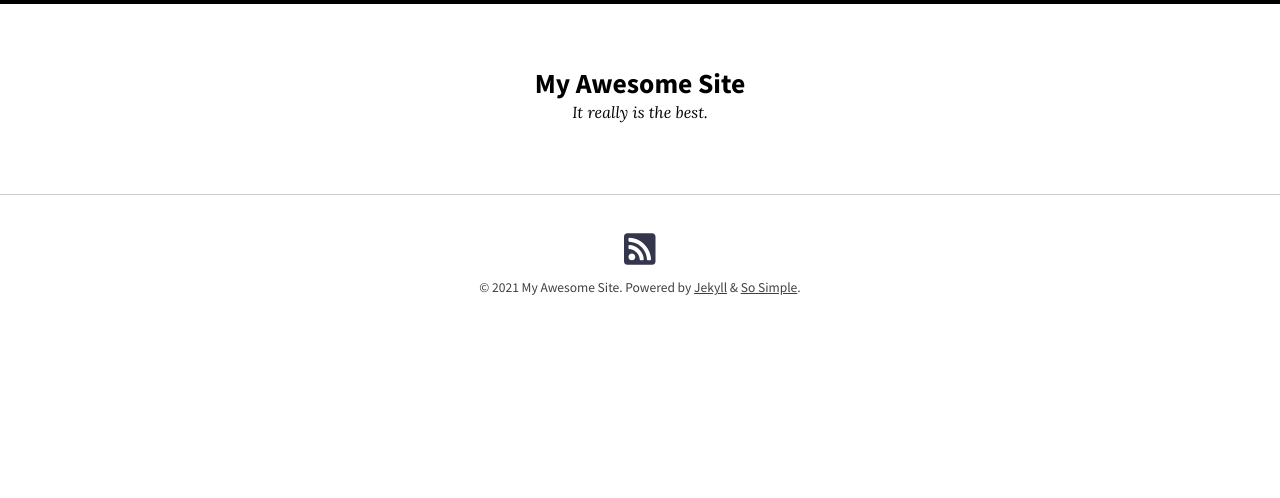
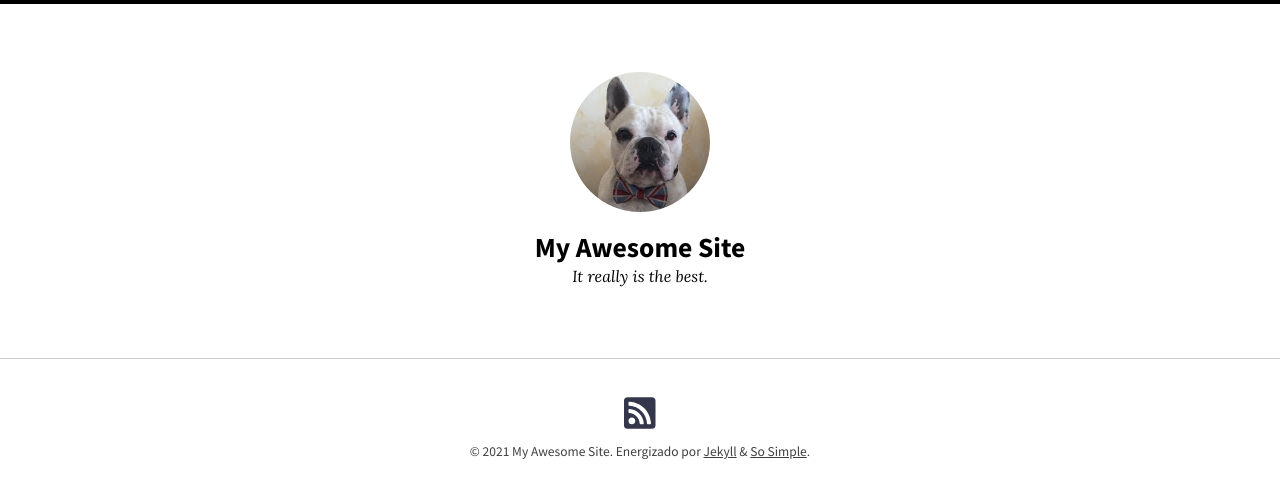
Before and after one commit to noobchamp/blog, a Jekyll site: the page built from index.md, in a window 1280 px wide. Shown: the top 498 px of the page. Built offline with Jekyll 4.4.1, drawn with Linux system fonts in a browser that asks for light colours; nearby versions of some CDN libraries.

Commit message:
Edit config

```diff
--- a/_config.yml
+++ b/_config.yml
@@ -16,12 +16,12 @@
 theme: jekyll-theme-so-simple
 # remote_theme: mmistakes/so-simple-theme
 skin: "/assets/css/skins/default.css"
-locale: en-US
+locale: es-ES
 title: "My Awesome Site"
 description: "It really is the best."
-baseurl: # the subpath of your site, e.g. "/blog"
-url: # the base hostname & protocol for your site e.g. "https://mmistakes.github.io"
-logo: # path of site logo, e.g. "/images/logo.png"
+baseurl: /blog # the subpath of your site, e.g. "/blog"
+url: https://noobchamp.github.io # the base hostname & protocol for your site e.g. "https://mmistakes.github.io"
+logo: /images/pancho.jpg # path of site logo, e.g. "/images/logo.png"
 date_format: "%B %-d, %Y"
 read_time: # reading time estimates, e.g. true
 words_per_minute: # 200
```
Also changed, not shown: images/pancho.jpg (added).
